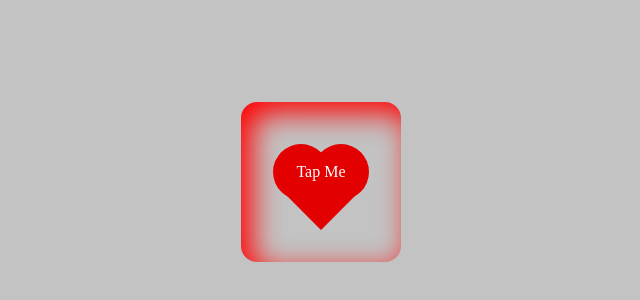
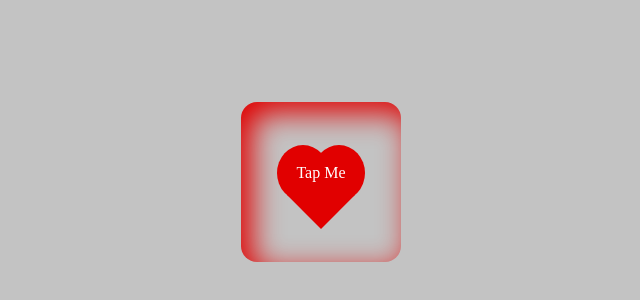
Before and after one commit to miykelJoe/loveAnimation, a plain HTML site: page index.html in a window 1280 px wide. Shown: the part 218-518 px from the top of the page, without its empty margins (319-959 px from the left). Drawn offline with Linux system fonts and the light colour scheme.

Commit message:
further css

```diff
--- a/index.html
+++ b/index.html
@@ -42,43 +42,44 @@
             width: 10em;
             height: 10em;
             border-radius: 10%;
-            box-shadow: inset 10px 10px 30px 1px rgb(255, 0, 0);
+            box-shadow: inset 10px 10px 30px 1px var(--love-color);
         }
-        .left-right{
+        .nav-bar .left-right{
             display: flex;
             justify-content: center;
             align-items: center;
             position: relative;
+            width: 55%;
         }
-        .left-right span{
+        .nav-bar .left-right span{
             position: absolute;
             z-index: 1;
             width: max-content;
             color: white;
         }
         :root{
-            --love-color: rgb(227, 0, 0);
+            --love-color: rgb(225, 0, 0);
         }
-        .right{
+        .nav-bar .left-right .right{
             background-color: var(--love-color);
             width: 3.5em;
             height: 3.5em;
             border-radius: 50%;
             margin: 0 0 0 -.5em;
         }
-        .left{
+        .nav-bar .left-right .left{
             background-color: var(--love-color);
             width: 3.5em;
             height: 3.5em;
             border-radius: 50%;
             margin: 0 -.5em 0 0;
         }
-        .root{
+        .nav-bar .root{
             background-color: var(--love-color);
             width: 3em;
             height: 3em;
             transform: rotate(45deg);
-            margin-top: -1.7em;
+            margin-top: -1.84em;
         }
         </style>
 </head>
@@ -116,7 +117,7 @@
                 // console.log(toggler)
                 ul.style.display = 'flex'
                 navBtn.style.backgroundColor = 'rgb(195, 195,195, .85)'
-                navBtn.style.boxShadow =  '10px 10px 17px 1px rgb(255, 0, 0)';
+                navBtn.style.boxShadow =  '10px 10px 17px 1px var(--love-color)';
                 body.style.backgroundColor = 'black'
                 spanText.innerText = 'I love you, Glona'
                 spanText.style.fontSize = '.7rem'
@@ -127,7 +128,7 @@
                 spanText.style.fontSize = '.6rem'
                 ul.style.display = 'none'
                 body.style.backgroundColor = 'rgb(195, 195, 195)'
-                navBtn.style.boxShadow =  'inset 10px 10px 30px 1px rgb(255, 0, 0)';
+                navBtn.style.boxShadow =  'inset 10px 10px 30px 1px var(--love-color)';
                 navBtn.style.backgroundColor = 'transparent'
             }
         }
```
